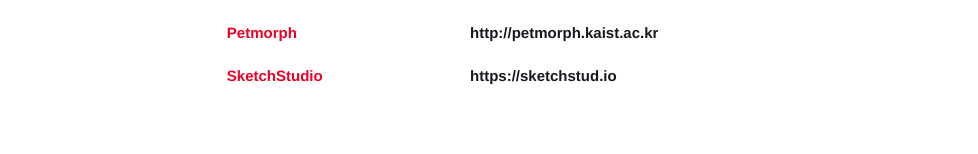
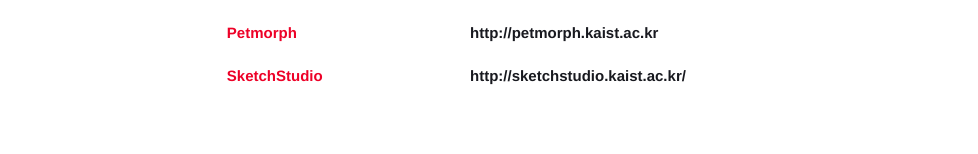
Before and after one commit to jiwonlee1223/cidrwebsite, a Next.js app: page /resources in a window 1280 px wide. Shown: the part 363-517 px from the top of the page, without its empty margins (170-1148 px from the left). Built offline with nearby package versions, Linux system fonts and the light colour scheme.

Commit message:
Resources 링크 수정

```diff
--- a/app/resources/page.tsx
+++ b/app/resources/page.tsx
@@ -114,12 +114,12 @@
           </div>
           <div className="halftwo">
             <a
-              href="https://sketchstud.io "
+              href="http://sketchstudio.kaist.ac.kr"
               className="black-bold-typo"
               target="_blank"
               rel="noopener noreferrer"
             >
-              https://sketchstud.io
+              http://sketchstudio.kaist.ac.kr/
             </a>
           </div>
           <div className="halfthree"></div>
```
